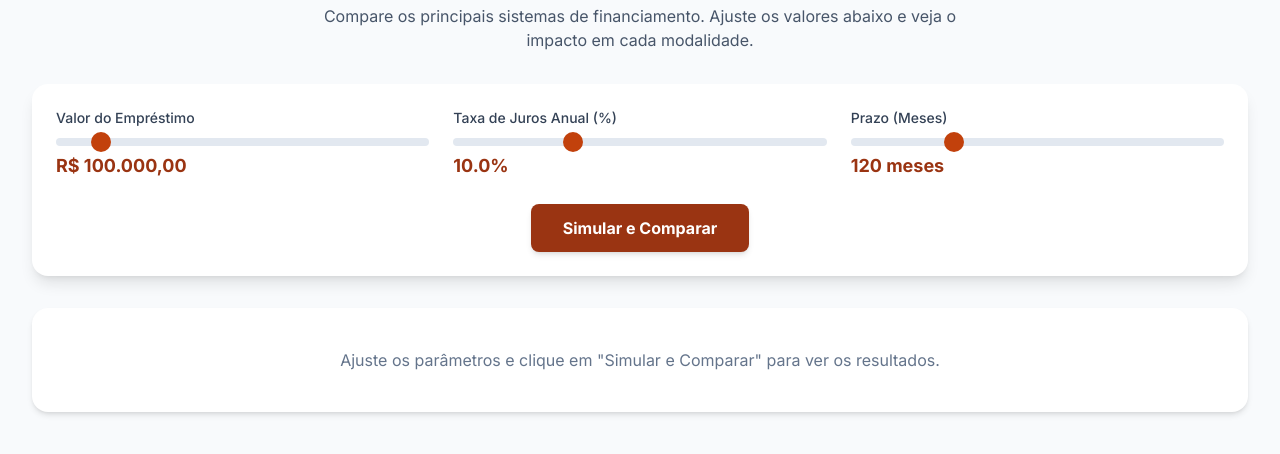
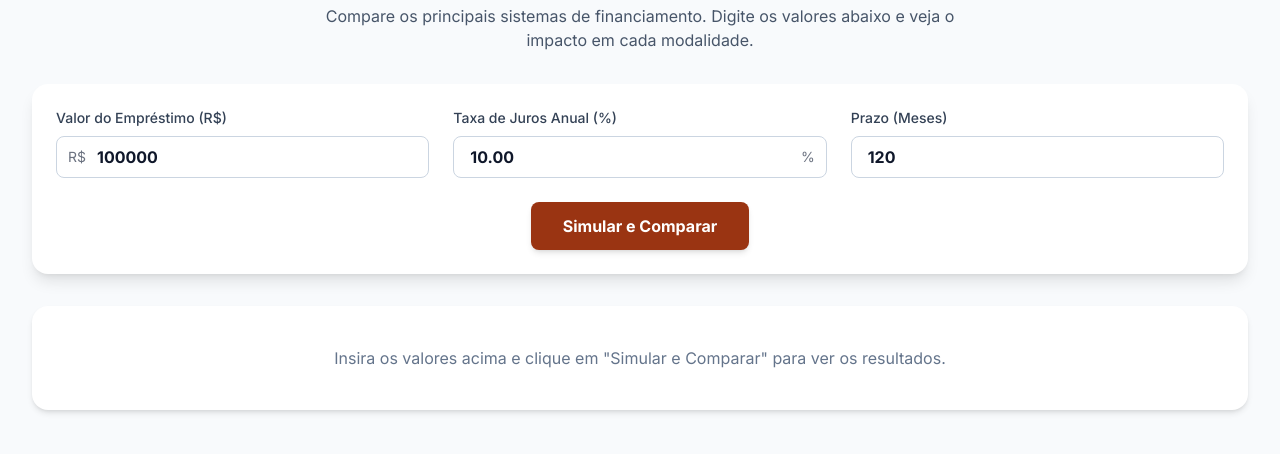
Before and after one commit to jvssobrinho/jvssobrinho.github.io, a plain HTML site: page index.html in a window 1280 px wide. Shown: the part 76-530 px from the top of the page. Drawn offline with nearby package versions, Linux system fonts and the light colour scheme.

Commit message:
Update index.html

```diff
--- a/index.html
+++ b/index.html
@@ -1,8 +1,6 @@
 <!DOCTYPE html>
 <html lang="pt-BR">
 <head>
-    <script async src="https://pagead2.googlesyndication.com/pagead/js/adsbygoogle.js?client=ca-pub-2636453461184153"
-     crossorigin="anonymous"></script>
     <meta charset="UTF-8">
     <meta name="viewport" content="width=device-width, initial-scale=1.0">
     <title>Simulador Interativo de Sistemas de Amortização</title>
@@ -11,15 +9,19 @@
     <link rel="preconnect" href="https://fonts.googleapis.com">
     <link rel="preconnect" href="https://fonts.gstatic.com" crossorigin>
     <link href="https://fonts.googleapis.com/css2?family=Inter:wght@400;500;700&display=swap" rel="stylesheet">
-    <!-- Chosen Palette: Warm Neutrals (Tailwind Slate/Amber) -->
-    <!-- Application Structure Plan: A dashboard-style single-page application. It features a main control panel at the top for user inputs (loan amount, interest rate, term) and a simulation button. Below, a responsive grid displays individual cards for each amortization system. Each card contains key calculated metrics (e.g., first/last installment, total interest) and two line charts visualizing the installment value and outstanding balance over time. This structure was chosen to facilitate direct, side-by-side comparison, allowing users to instantly see the impact of changing variables across all systems, which is far more intuitive and educational than a static table. -->
-    <!-- Visualization & Content Choices: Report Info: Table comparing 5 amortization systems. -> Goal: Allow users to compare systems dynamically. -> Viz/Presentation Method: Interactive sliders for input, summary cards with key performance indicators (KPIs), and dual line charts (via Chart.js) per system to show trends. -> Interaction: Users adjust loan parameters via sliders and click a button to trigger the simulation, which updates all cards and charts. -> Justification: This multi-faceted approach provides layers of understanding—from high-level KPIs to detailed trend analysis via charts—making complex financial concepts accessible. -> Library/Method: Vanilla JS for calculations, Chart.js for canvas-based charts. -->
-    <!-- CONFIRMATION: NO SVG graphics used. NO Mermaid JS used. -->
     <style>
         body { font-family: 'Inter', sans-serif; }
         .chart-container { position: relative; height: 220px; width: 100%; margin-top: 1rem; }
-        .slider-thumb::-webkit-slider-thumb { -webkit-appearance: none; appearance: none; width: 20px; height: 20px; background: #c2410c; cursor: pointer; border-radius: 50%; }
-        .slider-thumb::-moz-range-thumb { width: 20px; height: 20px; background: #c2410c; cursor: pointer; border-radius: 50%; }
+        /* Remove arrows from number inputs (Chrome, Safari, Edge, Opera) */
+        input::-webkit-outer-spin-button,
+        input::-webkit-inner-spin-button {
+            -webkit-appearance: none;
+            margin: 0;
+        }
+        /* Remove arrows from number inputs (Firefox) */
+        input[type=number] {
+            -moz-appearance: textfield;
+        }
     </style>
 </head>
 <body class="bg-slate-50 text-slate-800">
@@ -28,42 +30,54 @@
 
         <header class="text-center mb-8">
             <h1 class="text-3xl md:text-4xl font-bold text-slate-900">Simulador de Sistemas de Amortização</h1>
-            <p class="mt-2 text-slate-600 max-w-2xl mx-auto">Compare os principais sistemas de financiamento. Ajuste os valores abaixo e veja o impacto em cada modalidade.</p>
+            <p class="mt-2 text-slate-600 max-w-2xl mx-auto">Compare os principais sistemas de financiamento. Digite os valores abaixo e veja o impacto em cada modalidade.</p>
         </header>
 
         <div class="bg-white p-6 rounded-2xl shadow-lg mb-8 sticky top-4 z-10">
-            <div class="grid grid-cols-1 md:grid-cols-3 gap-6 items-center">
+            <div class="grid grid-cols-1 md:grid-cols-3 gap-6 items-end">
 
                 <div>
-                    <label for="loanAmount" class="block text-sm font-medium text-slate-700">Valor do Empréstimo</label>
-                    <input id="loanAmount" type="range" min="1000" max="1000000" step="1000" value="100000" class="w-full h-2 bg-slate-200 rounded-lg appearance-none cursor-pointer slider-thumb accent-orange-800">
-                    <span id="loanAmountValue" class="text-lg font-bold text-orange-800">R$ 100.000,00</span>
+                    <label for="loanAmount" class="block text-sm font-medium text-slate-700 mb-2">Valor do Empréstimo (R$)</label>
+                    <div class="relative">
+                        <div class="absolute inset-y-0 left-0 pl-3 flex items-center pointer-events-none">
+                            <span class="text-gray-500 sm:text-sm">R$</span>
+                        </div>
+                        <input id="loanAmount" type="number" min="0" step="100" value="100000"
+                               class="w-full pl-10 pr-4 py-2 border border-slate-300 rounded-lg focus:ring-2 focus:ring-orange-500 focus:border-orange-500 outline-none transition-all text-slate-900 font-semibold"
+                               placeholder="0.00">
+                    </div>
                 </div>
 
                 <div>
-                    <label for="interestRate" class="block text-sm font-medium text-slate-700">Taxa de Juros Anual (%)</label>
-                    <input id="interestRate" type="range" min="1" max="30" step="0.1" value="10" class="w-full h-2 bg-slate-200 rounded-lg appearance-none cursor-pointer slider-thumb accent-orange-800">
-                    <span id="interestRateValue" class="text-lg font-bold text-orange-800">10.0%</span>
+                    <label for="interestRate" class="block text-sm font-medium text-slate-700 mb-2">Taxa de Juros Anual (%)</label>
+                    <div class="relative">
+                        <input id="interestRate" type="number" min="0" step="0.01" value="10.00"
+                               class="w-full pl-4 pr-8 py-2 border border-slate-300 rounded-lg focus:ring-2 focus:ring-orange-500 focus:border-orange-500 outline-none transition-all text-slate-900 font-semibold"
+                               placeholder="0.00">
+                        <div class="absolute inset-y-0 right-0 pr-3 flex items-center pointer-events-none">
+                            <span class="text-gray-500 sm:text-sm">%</span>
+                        </div>
+                    </div>
                 </div>
 
                 <div>
-                    <label for="loanTerm" class="block text-sm font-medium text-slate-700">Prazo (Meses)</label>
-                    <input id="loanTerm" type="range" min="12" max="420" step="12" value="120" class="w-full h-2 bg-slate-200 rounded-lg appearance-none cursor-pointer slider-thumb accent-orange-800">
-                    <span id="loanTermValue" class="text-lg font-bold text-orange-800">120 meses</span>
+                    <label for="loanTerm" class="block text-sm font-medium text-slate-700 mb-2">Prazo (Meses)</label>
+                    <input id="loanTerm" type="number" min="1" step="1" value="120"
+                           class="w-full px-4 py-2 border border-slate-300 rounded-lg focus:ring-2 focus:ring-orange-500 focus:border-orange-500 outline-none transition-all text-slate-900 font-semibold"
+                           placeholder="Ex: 120">
                 </div>
 
             </div>
             <div class="text-center mt-6">
-                <button id="simulateBtn" class="bg-orange-800 text-white font-bold py-3 px-8 rounded-lg hover:bg-orange-900 transition-colors shadow-md">
+                <button id="simulateBtn" class="bg-orange-800 text-white font-bold py-3 px-8 rounded-lg hover:bg-orange-900 transition-colors shadow-md w-full md:w-auto">
                     Simular e Comparar
                 </button>
             </div>
         </div>
 
         <main id="resultsGrid" class="grid grid-cols-1 md:grid-cols-2 lg:grid-cols-3 gap-6">
-             <!-- Cards will be injected here by JavaScript -->
              <div class="col-span-1 md:col-span-2 lg:col-span-3 text-center p-10 bg-white rounded-2xl shadow-md">
-                <p class="text-slate-500">Ajuste os parâmetros e clique em "Simular e Comparar" para ver os resultados.</p>
+                <p class="text-slate-500">Insira os valores acima e clique em "Simular e Comparar" para ver os resultados.</p>
             </div>
         </main>
     </div>
@@ -72,9 +86,6 @@
         const loanAmountInput = document.getElementById('loanAmount');
         const interestRateInput = document.getElementById('interestRate');
         const loanTermInput = document.getElementById('loanTerm');
-        const loanAmountValue = document.getElementById('loanAmountValue');
-        const interestRateValue = document.getElementById('interestRateValue');
-        const loanTermValue = document.getElementById('loanTermValue');
         const simulateBtn = document.getElementById('simulateBtn');
         const resultsGrid = document.getElementById('resultsGrid');
 
@@ -83,16 +94,6 @@
         const formatCurrency = (value) => {
             return new Intl.NumberFormat('pt-BR', { style: 'currency', currency: 'BRL' }).format(value);
         };
-
-        const updateDisplayValues = () => {
-            loanAmountValue.textContent = formatCurrency(parseFloat(loanAmountInput.value));
-            interestRateValue.textContent = `${parseFloat(interestRateInput.value).toFixed(1)}%`;
-            loanTermValue.textContent = `${loanTermInput.value} meses`;
-        };
-
-        loanAmountInput.addEventListener('input', updateDisplayValues);
-        interestRateInput.addEventListener('input', updateDisplayValues);
-        loanTermInput.addEventListener('input', updateDisplayValues);
 
         const createCard = (id, title, description) => {
             const card = document.createElement('div');
@@ -355,9 +356,15 @@
             resultsGrid.innerHTML = '';
             charts = {};
 
+            // Getting values directly from inputs
             const p = parseFloat(loanAmountInput.value);
             const t = parseInt(loanTermInput.value);
             const r = parseFloat(interestRateInput.value);
+
+            if (isNaN(p) || isNaN(t) || isNaN(r) || p <= 0 || t <= 0) {
+                alert("Por favor, insira valores válidos.");
+                return;
+            }
 
             const labels = Array.from({ length: t + 1 }, (_, i) => i);
 
@@ -385,7 +392,15 @@
 
         simulateBtn.addEventListener('click', runSimulation);
 
-        updateDisplayValues();
+        // Optional: Run simulation on Enter key for inputs
+        [loanAmountInput, interestRateInput, loanTermInput].forEach(input => {
+            input.addEventListener('keypress', function (e) {
+                if (e.key === 'Enter') {
+                    runSimulation();
+                }
+            });
+        });
+
     </script>
 </body>
 </html>
```
Lines whose indentation alone changed are shown as unchanged.
